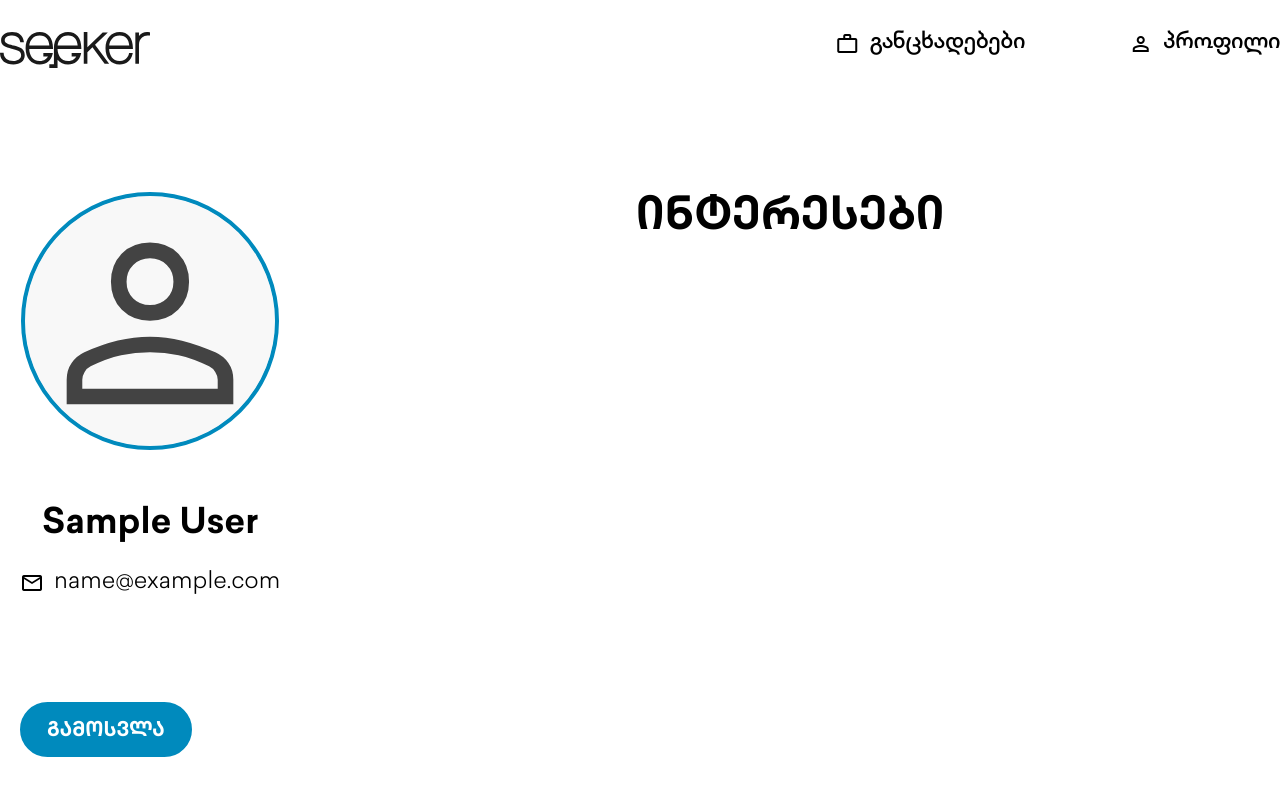
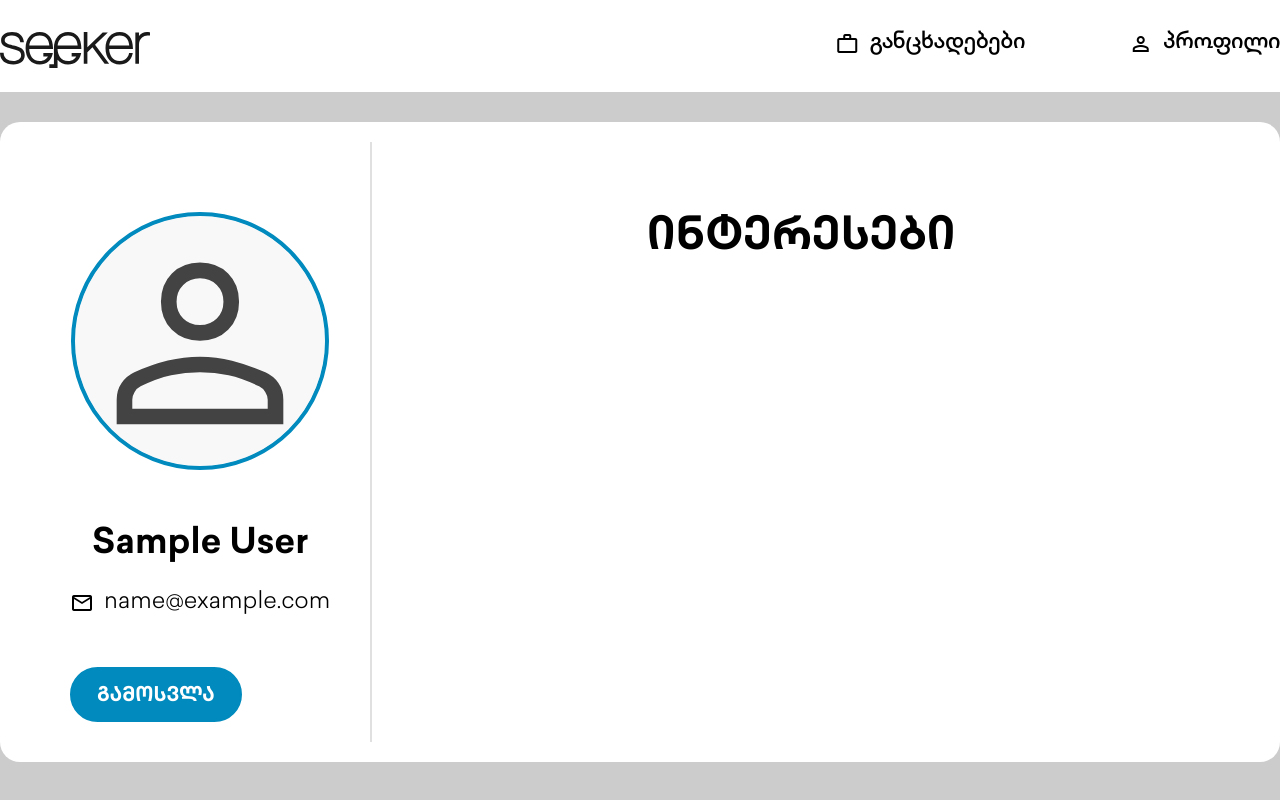
Before and after one commit to nikoloz-p/Seeker, a Django app: page /account/ in a window 1280 px wide. Run offline with Django 5.2, Linux system fonts and the light colour scheme; the visitor is signed in with stand-in values (Sample User, id 1); data that the repository does not hold is empty.

Commit message:
finished profile page and bugfixes

```diff
--- a/backend/core/static/css/style.css
+++ b/backend/core/static/css/style.css
@@ -452,13 +452,20 @@ content--interests-grid-option-text {
 }
 
 
-/*profile*/
+/*account*/
+
+.account-page {
+    background: rgba(87, 87, 87, 0.3);
+}
 
 .profile-layout {
     display: flex;
     justify-content: space-between;
-    height: calc(100vh - 145px);
+    height: calc(100vh - 200px);
     margin-top: 30px;
+    background: #fff;
+    padding: 20px 50px;
+    border-radius: 20px;
 }
 
 .content_profile-info {
@@ -468,6 +475,8 @@ content--interests-grid-option-text {
     text-align: left;
     position: relative;
     height: 100%;
+    border-right: 2px solid #e0e0e0;
+    padding-right: 20px;
 }
 
 .content_profile-info_inner {
@@ -560,6 +569,33 @@ content--interests-grid-option-text {
 }
 
 
+.content--interests_grid--account {
+    flex-wrap: nowrap;
+    margin-top: 80px;
+    justify-content: space-around;
+}
+
+.content--interests_grid-option--account {
+    max-width: 200px!important;
+    height: 200px!important;
+    border: 5px solid #008abd;
+    cursor: default;
+}
+
+.content--interests_grid-option--account .interest-icon {
+    font-size: 95px!important;
+    color: #008abd;
+    opacity: 0.4;
+}
+
+.content--interests_grid-option--account:hover {
+    border: 5px solid #008abd;
+}
+
+.content--interests_grid-option--account:hover .interest-icon{
+    color: #008abd;
+    opacity: 0.4;
+}
 /* media queries */
 
 @media (max-width: 1024px) {
--- a/backend/core/templates/core/account.html
+++ b/backend/core/templates/core/account.html
@@ -1,6 +1,6 @@
 {% extends 'core/base.html' %}
 {% load static%}
-
+{% block body_class %}class="account-page"{% endblock %}
 {% block title %}პროფილი{% endblock %}
 
 {% block content %}
@@ -44,11 +44,18 @@
         </aside>
         <main class="content content--account">
             <h2 class="content--account_title">ინტერესები</h2>
-            {% for interest in interests %}
-            <ul>
-                <li>{{interest}}</li>
-            </ul>
-            {% endfor %}
+            <div class="content--interests_grid content--interests_grid--account">
+                {% for interest in interests %}
+                    <div class="content--interests_grid-option content--interests_grid-option--account">
+                        <span class="material-symbols-outlined interest-icon">
+                            {{ interest.icon_name }}
+                        </span>
+                        <span class="content--interests-grid-option-text">
+                            {{ interest.name }}
+                        </span>
+                    </div>
+                {% endfor %}
+            </div>
         </main>
     </div>
     <script>
```
Also changed, not shown: backend/media/profile_pics/3x4.jpg (added), backend/media/profile_pics/3x4_1.jpg (added), backend/media/profile_pics/3x4_1_TRgQLee.jpg (added), backend/media/profile_pics/3x4_aeVtgtE.jpg (added).
